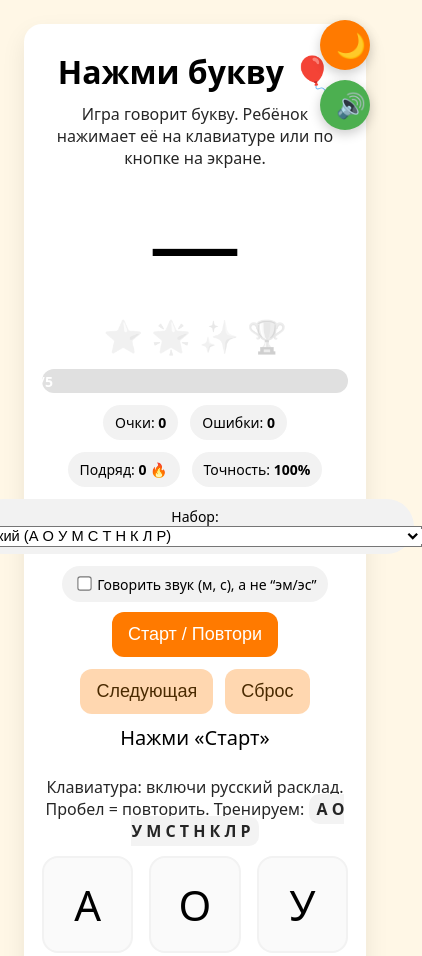
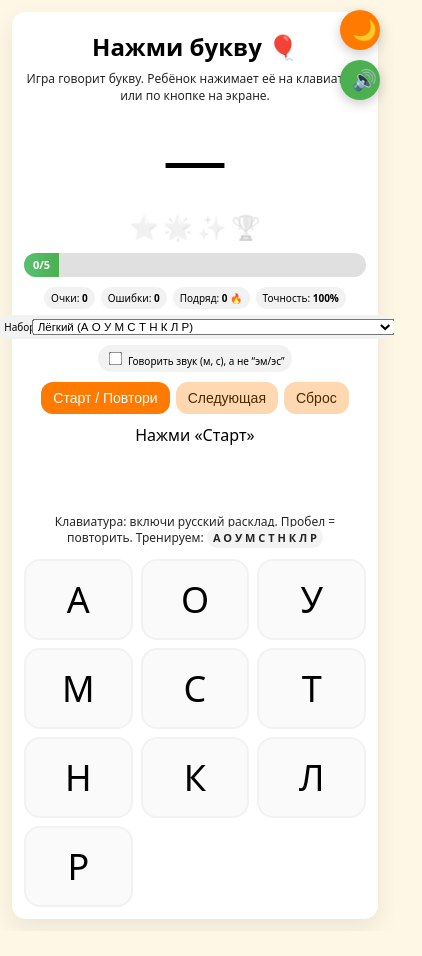
Before and after one commit to redvampir/bukvy-game, a plain HTML site: page bukvy.html in a window 390 px wide. Shown: the top 956 px of the page, 422 px wide, since content can reach past the window. After the commit the page ends 931 px from the top, so only its background shows below. Drawn offline with Linux system fonts and the light colour scheme.

Commit message:
📱 лучшена мобильная адаптация

```diff
--- a/bukvy.html
+++ b/bukvy.html
@@ -5,13 +5,13 @@
   <meta name="viewport" content="width=device-width,initial-scale=1" />
   <title>Буквенная игра</title>
   <style>
-    body { font-family: system-ui, Arial; text-align:center; margin:0; padding:24px; background:#fff7e6; transition: background 0.3s ease; }
+    body { font-family: system-ui, Arial; text-align:center; margin:0; padding:16px; background:#fff7e6; transition: background 0.3s ease; }
     body.dark-theme { background:#1a1a2e; color:#eee; }
 
     .card { max-width:860px; margin:0 auto; background:white; border-radius:18px; padding:18px; box-shadow:0 10px 25px rgba(0,0,0,.08); }
     .dark-theme .card { background:#16213e; box-shadow:0 10px 25px rgba(0,0,0,.3); }
 
-    h1 { margin: 8px 0 10px; }
+    h1 { margin: 8px 0 10px; font-size: 32px; }
     .big { font-size:92px; margin:10px 0 4px; transition: transform 0.3s cubic-bezier(0.68, -0.55, 0.265, 1.55); }
     .big.bounce { animation: bounce 0.5s ease; }
     .big.shake { animation: shake 0.4s ease; }
@@ -42,23 +42,19 @@
       pointer-events: none;
     }
 
-    .hint { font-size:16px; opacity:.85; margin: 6px 0; }
+    .hint { font-size:14px; opacity:.85; margin: 6px 0; line-height: 1.4; }
     .dark-theme .hint { opacity:.7; }
 
-    .status { margin-top:10px; font-size:20px; min-height: 28px; font-weight: 500; }
+    .status { margin-top:10px; font-size:18px; min-height: 28px; font-weight: 500; }
 
-    button { font-size:18px; padding:12px 16px; border:0; border-radius:12px; background:#ff7a00; color:white; cursor:pointer; transition: all 0.2s ease; }
+    button { font-size:16px; padding:10px 14px; border:0; border-radius:12px; background:#ff7a00; color:white; cursor:pointer; transition: all 0.2s ease; }
     button:hover { transform: translateY(-2px); box-shadow: 0 4px 12px rgba(255,122,0,0.3); }
     button.secondary { background:#ffd7b0; color:#4a2a00; }
     button.secondary:hover { background:#ffcda0; }
     button:active { transform: scale(0.98); }
-    .row { display:flex; gap:12px; justify-content:center; flex-wrap:wrap; margin-top:10px; }
+    .row { display:flex; gap:8px; justify-content:center; flex-wrap:wrap; margin-top:10px; }
 
     .grid { display:grid; grid-template-columns: repeat(5, minmax(64px, 1fr)); gap:12px; margin-top:14px; }
-    @media (max-width: 600px) {
-      .grid { grid-template-columns: repeat(3, minmax(80px, 1fr)); gap:16px; }
-      .tile { font-size:48px; padding:24px 0; }
-    }
 
     .tile {
       font-size:42px; padding:18px 0; border-radius:16px; border:2px solid #f2f2f2;
@@ -79,22 +75,33 @@
     .dark-theme .tile.good { background:#1e4d2b; border-color:#56c271; }
     .dark-theme .tile.bad { background:#4d1e1e; border-color:#ff6b6b; }
 
-    .bar { display:flex; gap:12px; justify-content:center; flex-wrap:wrap; align-items:center; margin-top:10px; }
-    .pill { background:#f2f2f2; padding:8px 12px; border-radius:999px; font-size:14px; transition: background 0.2s ease; }
+    .bar { display:flex; gap:8px; justify-content:center; flex-wrap:wrap; align-items:center; margin-top:10px; }
+    .pill { background:#f2f2f2; padding:6px 10px; border-radius:999px; font-size:13px; transition: background 0.2s ease; white-space: nowrap; }
     .dark-theme .pill { background:#0f3460; }
-    select, input[type="checkbox"] { transform: scale(1.1); }
+    select, input[type="checkbox"] { transform: scale(1.05); }
     .dark-theme select { background:#0f3460; color:#fff; border-color:#1a4d7a; }
     .kbd { background:#f2f2f2; padding:4px 8px; border-radius:10px; font-weight:700; }
     .dark-theme .kbd { background:#0f3460; }
 
     /* Прогресс-бар */
-    .progress-container { margin: 12px 0; background: #e0e0e0; border-radius: 999px; height: 24px; overflow: hidden; }
+    .progress-container { margin: 12px 0; background: #e0e0e0; border-radius: 999px; height: 28px; overflow: hidden; position: relative; }
     .dark-theme .progress-container { background: #0f3460; }
-    .progress-bar { height: 100%; background: linear-gradient(90deg, #56c271, #4caf50); transition: width 0.3s ease; display: flex; align-items: center; justify-content: center; color: white; font-weight: bold; font-size: 14px; }
+    .progress-bar {
+      height: 100%;
+      background: linear-gradient(90deg, #56c271, #4caf50);
+      transition: width 0.3s ease;
+      display: flex;
+      align-items: center;
+      justify-content: center;
+      color: white;
+      font-weight: bold;
+      font-size: 13px;
+      min-width: 40px;
+    }
 
     /* Достижения */
-    .achievements { display: flex; gap: 8px; justify-content: center; margin: 10px 0; flex-wrap: wrap; }
-    .achievement { font-size: 32px; opacity: 0.3; transition: all 0.3s ease; filter: grayscale(100%); }
+    .achievements { display: flex; gap: 6px; justify-content: center; margin: 10px 0; flex-wrap: wrap; }
+    .achievement { font-size: 28px; opacity: 0.3; transition: all 0.3s ease; filter: grayscale(100%); }
     .achievement.unlocked { opacity: 1; filter: grayscale(0%); animation: pop 0.5s ease; }
 
     @keyframes pop {
@@ -103,8 +110,8 @@
     }
 
     /* История */
-    .history { margin: 12px 0; display: flex; gap: 6px; justify-content: center; flex-wrap: wrap; }
-    .history-item { font-size: 24px; width: 36px; height: 36px; border-radius: 8px; display: flex; align-items: center; justify-content: center; border: 2px solid #f2f2f2; }
+    .history { margin: 12px 0; display: flex; gap: 6px; justify-content: center; flex-wrap: wrap; min-height: 40px; }
+    .history-item { font-size: 22px; width: 36px; height: 36px; border-radius: 8px; display: flex; align-items: center; justify-content: center; border: 2px solid #f2f2f2; }
     .dark-theme .history-item { border-color: #1a4d7a; background: #0f3460; }
     .history-item.correct { background: #d9fbe1; border-color: #56c271; }
     .history-item.incorrect { background: #ffe0e0; border-color: #ff6b6b; }
@@ -112,12 +119,57 @@
     .dark-theme .history-item.incorrect { background: #4d1e1e; }
 
     /* Переключатель темы */
-    .theme-toggle { position: fixed; top: 20px; right: 20px; background: #ff7a00; color: white; border: none; border-radius: 50%; width: 50px; height: 50px; font-size: 24px; cursor: pointer; box-shadow: 0 4px 12px rgba(0,0,0,0.2); transition: all 0.2s ease; z-index: 1000; }
+    .theme-toggle { position: fixed; top: 15px; right: 15px; background: #ff7a00; color: white; border: none; border-radius: 50%; width: 45px; height: 45px; font-size: 22px; cursor: pointer; box-shadow: 0 4px 12px rgba(0,0,0,0.2); transition: all 0.2s ease; z-index: 1000; }
     .theme-toggle:hover { transform: scale(1.1); }
     .dark-theme .theme-toggle { background: #ffd700; }
 
     /* Звуковые эффекты индикатор */
-    .sound-toggle { position: fixed; top: 80px; right: 20px; background: #4caf50; color: white; border: none; border-radius: 50%; width: 50px; height: 50px; font-size: 24px; cursor: pointer; box-shadow: 0 4px 12px rgba(0,0,0,0.2); transition: all 0.2s ease; z-index: 1000; }
+    .sound-toggle { position: fixed; top: 70px; right: 15px; background: #4caf50; color: white; border: none; border-radius: 50%; width: 45px; height: 45px; font-size: 22px; cursor: pointer; box-shadow: 0 4px 12px rgba(0,0,0,0.2); transition: all 0.2s ease; z-index: 1000; }
+    .sound-toggle:hover { transform: scale(1.1); }
+    .sound-toggle.muted { background: #999; }
+
+    /* Мобильная адаптация */
+    @media (max-width: 600px) {
+      body { padding: 12px; }
+      .card { padding: 14px; border-radius: 14px; }
+      h1 { font-size: 24px; margin: 6px 0 8px; }
+      .big { font-size: 72px; }
+      .hint { font-size: 12px; }
+      .status { font-size: 16px; }
+
+      .bar { gap: 6px; margin-top: 8px; }
+      .pill { padding: 5px 8px; font-size: 11px; }
+      select { font-size: 11px; }
+
+      button { font-size: 14px; padding: 8px 12px; }
+      .row { gap: 6px; }
+
+      .grid { grid-template-columns: repeat(3, minmax(70px, 1fr)); gap: 10px; margin-top: 12px; }
+      .tile { font-size: 40px; padding: 16px 0; }
+
+      .progress-container { height: 24px; margin: 10px 0; }
+      .progress-bar { font-size: 11px; min-width: 35px; }
+
+      .achievements { gap: 4px; margin: 8px 0; }
+      .achievement { font-size: 24px; }
+
+      .history { gap: 4px; min-height: 38px; }
+      .history-item { font-size: 18px; width: 32px; height: 32px; }
+
+      .theme-toggle, .sound-toggle { width: 40px; height: 40px; font-size: 20px; }
+      .theme-toggle { top: 10px; right: 10px; }
+      .sound-toggle { top: 60px; right: 10px; }
+
+      .kbd { font-size: 11px; padding: 3px 6px; }
+    }
+
+    @media (max-width: 400px) {
+      .card { padding: 12px; }
+      .big { font-size: 64px; }
+      .grid { grid-template-columns: repeat(3, minmax(60px, 1fr)); gap: 8px; }
+      .tile { font-size: 36px; padding: 14px 0; }
+      .pill { font-size: 10px; padding: 4px 7px; }
+    }
     .sound-toggle:hover { transform: scale(1.1); }
     .sound-toggle.muted { background: #999; }
   </style>
```
